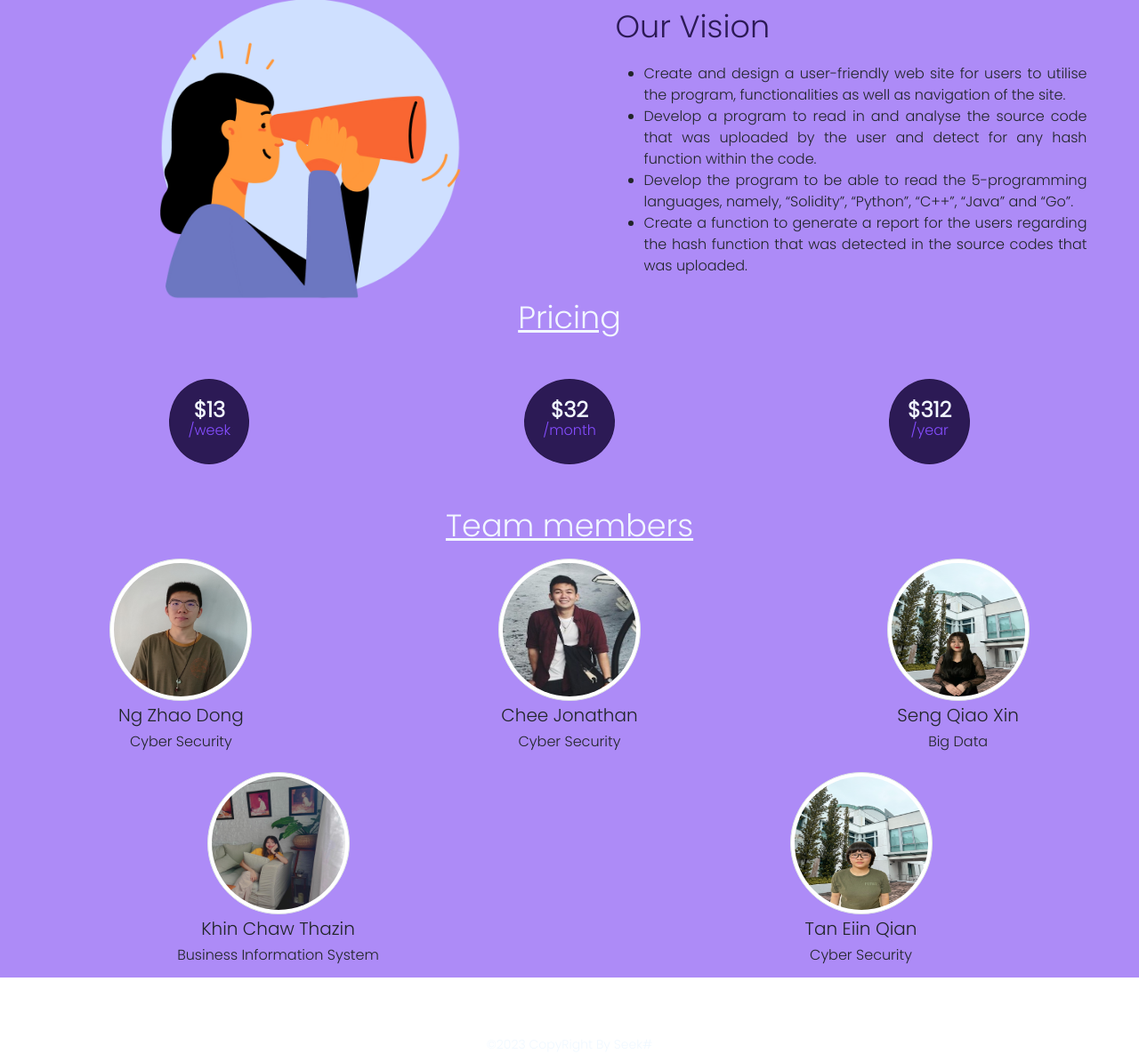
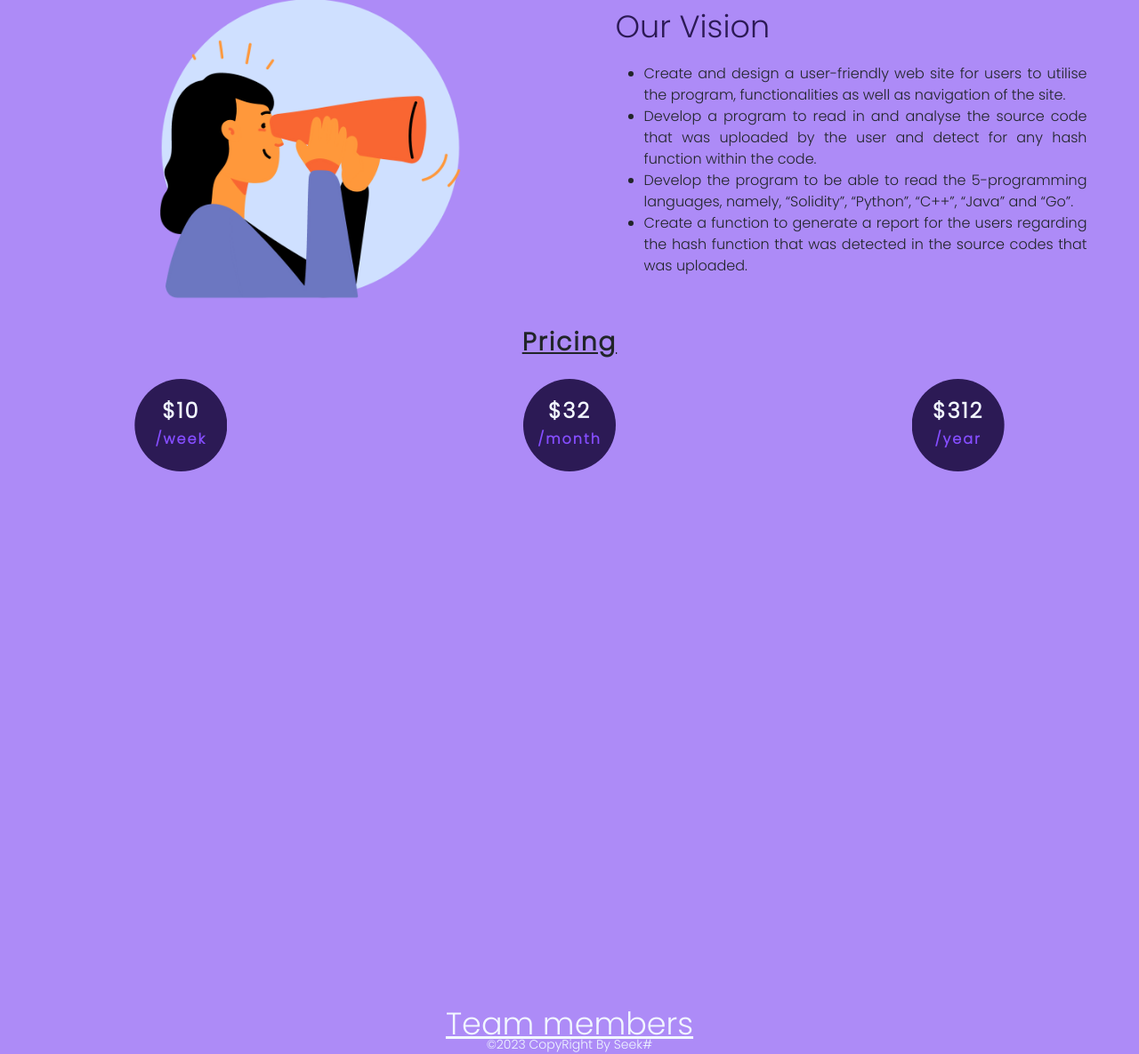
Before and after one commit to zhaodongng/FYP-22-S1-06_SeekHash, a PHP site: page /about_us.php in a window 1280 px wide. Shown: the part 800-1985 px from the top of the page at 89% size. Run offline with PHP 8.4, Linux system fonts and the light colour scheme.

Commit message:
about us page is updated.

```diff
--- a/web-dev/about_us.php
+++ b/web-dev/about_us.php
@@ -70,37 +70,55 @@
                 </div>
             </section>
 
-            <div class="price m-0 p-0">
-                <h3 class="mb-0 text-center">Pricing</h3>
-                <div class="row p-5">
-                    <div class="col-4 d-flex text-center justify-content-center">
-                        <div class="card" style="border-radius: 50%;">
-                        <div class="card-body">
-                            <h4 class="card-title mb-1 fw-bold text-center">$13</h4>
-                            <h6 class="card-subtitle mb-2 text-center">/week</h6>
+            <!-- pricing -->
+            <section class="sec d-none d-md-block" id="price">
+                    <h3 class="text-center">Pricing</h3>
+                    <div class="row">
+                        <!-- per week -->
+                        <div class="col-4 text-center week">
+                            <div class="circle_heading">
+                                <h4>$10<span class="time"><br/>/week</span></h4>
+                            </div>
                         </div>
+                        <!-- per month -->
+                        <div class="col-4 text-center week">
+                            <div class="circle_heading">
+                                <h4>$32<span class="time"><br/>/month</span></h4>
+                            </div>
+                        </div>
+                        <!-- per year -->
+                        <div class="col-4 text-center week">
+                            <div class="circle_heading">
+                                <h4>$312<span class="time"><br/>/year</span></h4>
+                            </div>
                         </div>
                     </div>
+            </section>
 
-                    <div class="col-4 d-flex text-center justify-content-center">
-                        <div class="card" style="border-radius: 50%;">
-                        <div class="card-body">
-                            <h4 class="card-title mb-1 fw-bold text-center">$32</h4>
-                            <h6 class="card-subtitle mb-2 text-center">/month</h6>
+            <!-- pricing for mobile view-->
+            <section class="sec d-md-none d-lg-none d-xl-none" id="price_m">
+                    <h3 class="text-center">Pricing</h3>
+                    <div class="row">
+                        <!-- per week -->
+                        <div class="col-4 text-center week">
+                            <div class="circle_heading">
+                                <h4>$10<span class="time"><br/>/week</span></h4>
+                            </div>
                         </div>
+                        <!-- per month -->
+                        <div class="col-4 text-center week">
+                            <div class="circle_heading">
+                                <h4>$32<span class="time"><br/>/month</span></h4>
+                            </div>
+                        </div>
+                        <!-- per year -->
+                        <div class="col-4 text-center week">
+                            <div class="circle_heading">
+                                <h4>$312<span class="time"><br/>/year</span></h4>
+                            </div>
                         </div>
                     </div>
-
-                    <div class="col-4 d-flex text-center justify-content-center">
-                        <div class="card" style="border-radius: 50%;">
-                        <div class="card-body">
-                            <h4 class="card-title mb-1 fw-bold text-center">$312</h4>
-                            <h6 class="card-subtitle mb-2 text-center">/year</h6>
-                        </div>
-                        </div>
-                    </div>
-                </div>
-            </div>
+            </section>
 
             <div class="team_member">
                 <h3 class="text-center">Team members</h3>
--- a/web-dev/program_page.php
+++ b/web-dev/program_page.php
@@ -37,7 +37,7 @@
         <hr/>
         <h2 class="program_h1">Upload Your Source Code</h2>
         <form action="processsourcecode.php" method="post" enctype="multipart/form-data">
-            <input type="file" name="sourcecode"class="fileUpload" id="sourcecode"/><br />
+            <input type="file" name="sourcecode"class="fileUpload mt-4" id="sourcecode"/><br />
             <input type="submit" class="analyse" onClick="location.href='report_page.php'" value="Click to analyse the source code"/>
         </form>
 
--- a/web-dev/styles/about_us_template.css
+++ b/web-dev/styles/about_us_template.css
@@ -122,27 +122,53 @@
   text-transform: capitalize;
 }
 
-
-.price{
-  background-color: #AD8BF7;
+/* pricing desktop */
+#price{
+  min-height: 40vh;
+  align-items: center;
+  justify-content: center;
+  background: #AD8BF7;
+  letter-spacing: 2px;
 }
 
-.price h3{
-  color: #F2F7FF;
-  text-decoration: underline;
-  font-size: 35px;
+#price_m{
+  min-height: 30vh;
+  align-items: center;
+  justify-content: center;
+  background: #AD8BF7;
+  letter-spacing: 2px;
 }
 
-.price .card{
-  background-color: #2C1A55;
+#price h3,#price_m h3{
+  text-decoration: underline;
+  padding-top: 2rem;
+  font-weight: bold;
+}
+.week{
+  margin-top: 1rem;
 }
 
-.card h4{
-  color: #F2F7FF;
+.week .circle_heading{
+  width:6.5rem;
+  height: 6.5rem;
+  background-color: #2C1A55;
+  clip-path: circle(50%);
+  padding: 3px 0;
+  display: block;
+  margin: auto;
 }
 
-.card h6{
+.week .circle_heading h4{
+  margin-top: 1.2rem;
+  color: #F2F7FF;
+  font-weight: 1000;
+}
+
+.week .circle_heading span{
+  font-size: 1rem;
+  padding: 0;
   color: #854DFF;
+
 }
 
 .team_member{
```
